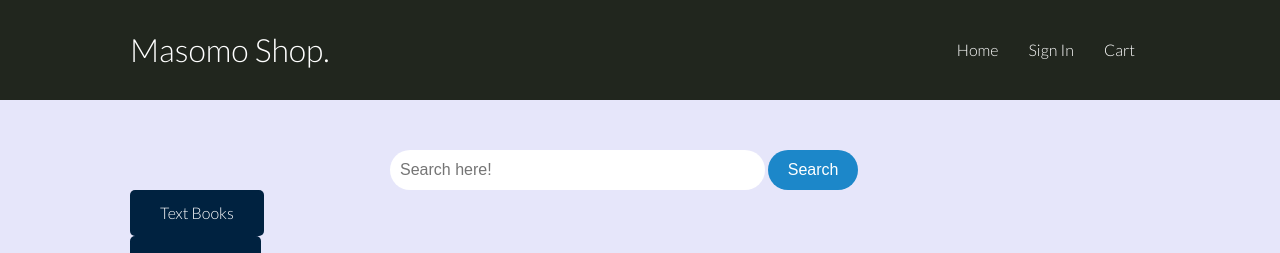
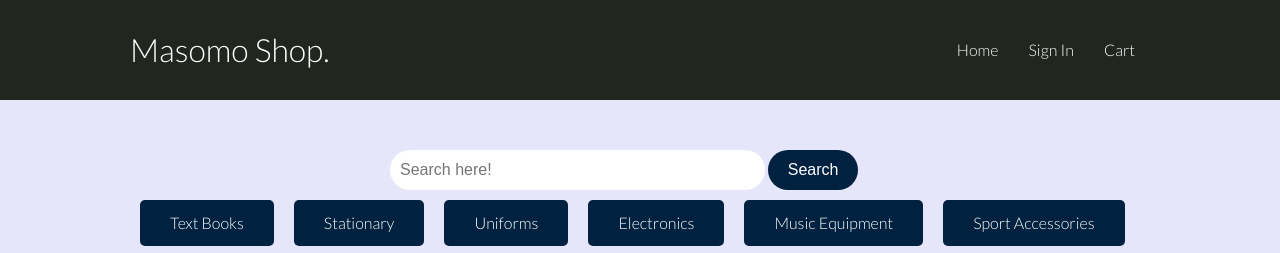
Before and after one commit to OkothPius/masomoshoppy, a Django app: page / in a window 1280 px wide. Shown: the top 253 px of the page. Run offline with Django 3.2, Linux system fonts and the light colour scheme.

Commit message:
style: update image and css

```diff
--- a/static/css/master.css
+++ b/static/css/master.css
@@ -103,6 +103,7 @@ input {
   border: 5px;
 	border-radius: 30px;
   font-size: 16px;
+	text-decoration: none;
 }
 
 .search {
@@ -111,8 +112,24 @@ input {
 
 .submit {
   width: 90px;
-  background-color: #1c87c9;
+  background-color: var(--dark-color);
   color: #ffffff;
+	cursor: pointer;
+}
+
+.ttons {
+	text-align: center;
+	display: flex;
+}
+
+.inner {
+	padding: 10px;
+}
+
+.banner {
+	max-width: 100%;
+	height: 100%;
+	margin-bottom: 30%;
 }
 
 .showcase {
```
Also changed, not shown: static/images/banner.png (added).
